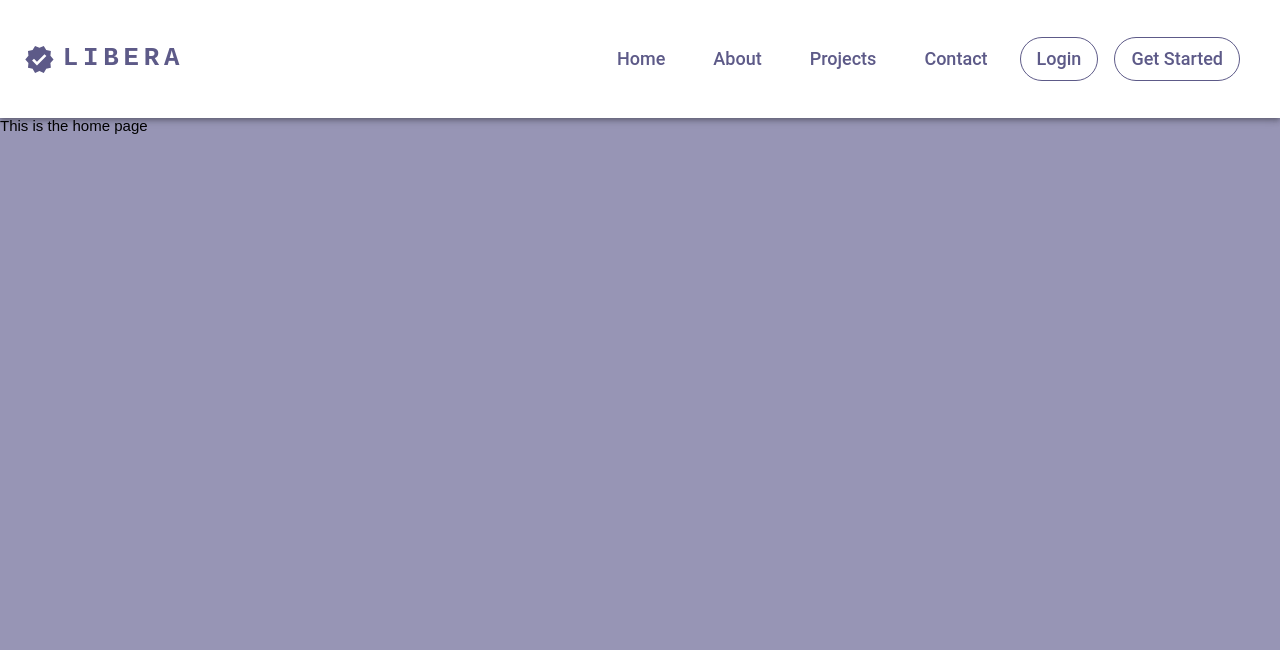
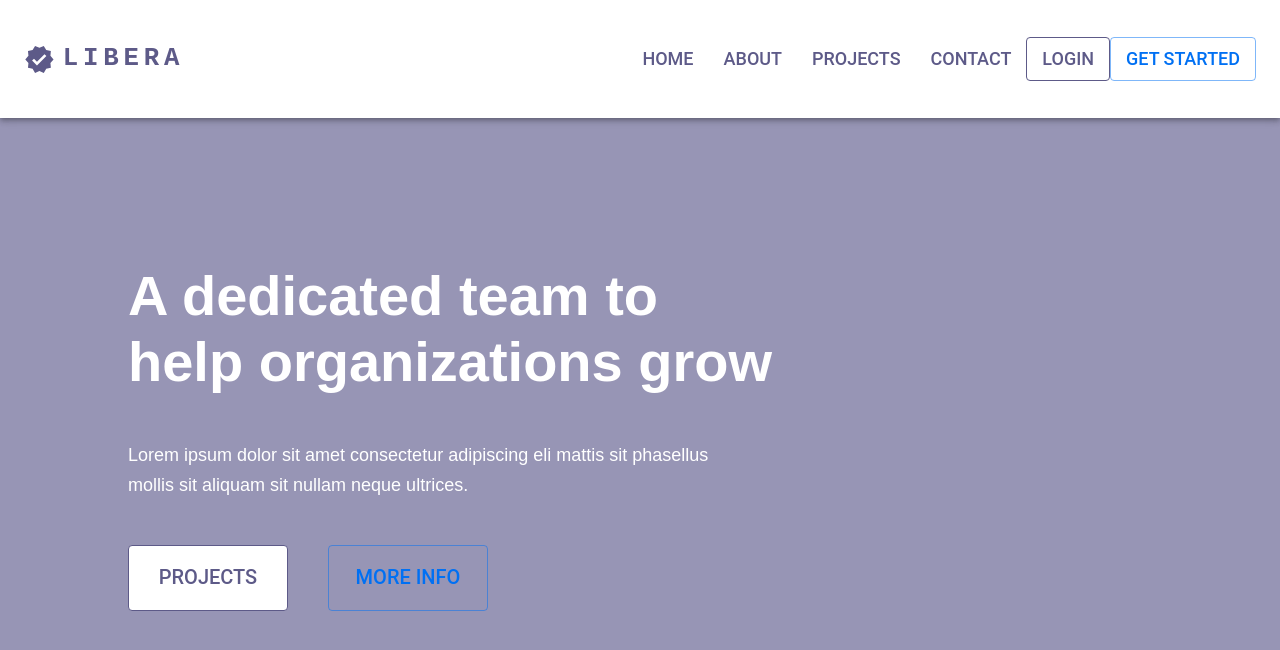
Before and after one commit to um-tesis/stunning-journey-web, a Next.js app: page /home in a window 1280 px wide. Shown: the top 650 px of the page. Built offline with nearby package versions, Linux system fonts and the light colour scheme.

Commit message:
first steps of home implementation, added health check, first button shared component

```diff
--- a/package.json
+++ b/package.json
@@ -18,6 +18,7 @@
     "@types/node": "18.11.18",
     "@types/react": "18.0.27",
     "@types/react-dom": "18.0.10",
+    "axios": "^1.3.4",
     "eslint": "8.33.0",
     "eslint-config-next": "13.1.6",
     "graphql": "^16.6.0",
--- a/src/features/home/index.tsx
+++ b/src/features/home/index.tsx
@@ -1,11 +1,30 @@
-import {Box} from '@mui/material';
+import {Box, Button} from '@mui/material';
+import Image from 'next/image';
 import Header from '../shared/components/header';
+import PrimaryButton from '../shared/components/primary-button';
+import styles from './styles.module.scss';
 
 export default function Home() {
   return (
     <Box sx={{backgroundColor: '#9795B5', height: '100%'}}>
       <Header />
-      <h1>This is the home page</h1>
+      <div className={styles.mainHomeContainer}>
+        <div className={styles.homeFirstSection}>
+          <div className={styles.homeFirstSectionContent}>
+            <h1>A dedicated team to help organizations grow</h1>
+            <p>
+              Lorem ipsum dolor sit amet consectetur adipiscing eli mattis sit phasellus mollis sit aliquam
+              sit nullam neque ultrices.
+            </p>
+            <div className={styles.buttonsContainer}>
+              <PrimaryButton inverted onClick={() => {}}>
+                Projects
+              </PrimaryButton>
+              <PrimaryButton onClick={() => {}}>More Info</PrimaryButton>
+            </div>
+          </div>
+        </div>
+      </div>
     </Box>
   );
 }
--- /dev/null
+++ b/src/features/home/styles.module.scss
@@ -0,0 +1,46 @@
+.mainHomeContainer {
+  width: 100%;
+  height: 100%;
+  overflow-y: auto;
+  color: #fff;
+  .homeFirstSection {
+    width: 100%;
+    height: 100%;
+    display: flex;
+    flex-direction: column;
+    justify-content: center;
+    padding: 10%;
+
+    .homeFirstSectionContent {
+      & > * {
+        margin-bottom: 45px;
+      }
+
+      h1 {
+        font-weight: 700;
+        font-size: 56px;
+        line-height: 66px;
+        width: 650px;
+      }
+      p {
+        font-style: normal;
+        font-weight: 400;
+        font-size: 18px;
+        line-height: 30px;
+        width: 600px;
+      }
+
+      .buttonsContainer {
+        display: flex;
+        width: 400px;
+        justify-content: space-between;
+        button {
+          width: 170px;
+          height: 66px;
+          font-size: 20px;
+          margin-right: 40px;
+        }
+      }
+    }
+  }
+}
--- a/src/features/shared/components/header/index.tsx
+++ b/src/features/shared/components/header/index.tsx
@@ -10,13 +10,16 @@ import Container from '@mui/material/Container';
 import Button from '@mui/material/Button';
 import MenuItem from '@mui/material/MenuItem';
 import VerifiedIcon from '@mui/icons-material/Verified';
+import {serverHealthCheck} from '@/lib/utils/api-settings';
+import PrimaryButton from '../primary-button';
 
 const pages = ['Home', 'About', 'Projects', 'Contact'];
-const settings = ['Profile', 'Account', 'Dashboard', 'Logout'];
+const projects = ['Tacuru', 'Teleton', 'UM'];
 
 function Header() {
   const [anchorElNav, setAnchorElNav] = React.useState<null | HTMLElement>(null);
   const [anchorElUser, setAnchorElUser] = React.useState<null | HTMLElement>(null);
+  const [isProjectsMenuOpen, setIsProjectsMenuOpen] = React.useState(false);
 
   const handleOpenNavMenu = (event: React.MouseEvent<HTMLElement>) => {
     setAnchorElNav(event.currentTarget);
@@ -31,6 +34,14 @@ function Header() {
 
   const handleCloseUserMenu = () => {
     setAnchorElUser(null);
+  };
+
+  const healthCheck = async () => {
+    await serverHealthCheck();
+  };
+
+  const toogleProjectsMenuOpen = () => {
+    setIsProjectsMenuOpen(!isProjectsMenuOpen);
   };
 
   return (
@@ -113,27 +124,23 @@ function Header() {
               LIBERA
             </Typography>
           </Box>
-          <Box sx={{flexGrow: 0, display: 'flex'}}>
+          <Box
+            sx={{
+              flexGrow: 0,
+              display: 'flex',
+              '& > *': {
+                mr: 2,
+                mt: 2,
+              },
+            }}
+          >
             {pages.map((page) => (
-              <Button
-                key={page}
-                onClick={() => console.log('clicked')}
-                sx={{
-                  my: 2,
-                  color: '#5d5a88',
-                  display: 'block',
-                  textTransform: 'none',
-                  px: 2,
-                  borderRadius: '30px',
-                  mr: 2,
-                }}
-              >
+              <PrimaryButton key={page} inverted hideOutlined onClick={() => console.log('click')}>
                 {page}
                 {page === 'Projects' && (
                   <Menu
-                    sx={{mt: '45px'}}
+                    sx={{mt: '55px', ml: '-320px'}}
                     id='menu-appbar'
-                    anchorEl={anchorElUser}
                     anchorOrigin={{
                       vertical: 'top',
                       horizontal: 'right',
@@ -143,50 +150,22 @@ function Header() {
                       vertical: 'top',
                       horizontal: 'right',
                     }}
-                    open={Boolean(anchorElUser)}
+                    open={isProjectsMenuOpen}
                     onClose={handleCloseUserMenu}
                   >
-                    {settings.map((setting) => (
-                      <MenuItem key={setting} onClick={handleCloseUserMenu}>
-                        <Typography textAlign='center'>{setting}</Typography>
+                    {projects.map((project) => (
+                      <MenuItem key={project} onClick={handleCloseUserMenu}>
+                        <Typography textAlign='center'>{project}</Typography>
                       </MenuItem>
                     ))}
                   </Menu>
                 )}
-              </Button>
+              </PrimaryButton>
             ))}
-            <Button
-              variant='outlined'
-              onClick={() => console.log('clicked')}
-              sx={{
-                my: 2,
-                color: '#5d5a88',
-                display: 'block',
-                textTransform: 'none',
-                border: '1px solid #5d5a88',
-                px: 2,
-                borderRadius: '30px',
-                mr: 2,
-              }}
-            >
+            <PrimaryButton onClick={healthCheck} inverted>
               Login
-            </Button>
-            <Button
-              variant='outlined'
-              onClick={() => console.log('clicked')}
-              sx={{
-                my: 2,
-                color: '#5d5a88',
-                display: 'block',
-                textTransform: 'none',
-                border: '1px solid #5d5a88',
-                px: 2,
-                borderRadius: '30px',
-                mr: 2,
-              }}
-            >
-              Get Started
-            </Button>
+            </PrimaryButton>
+            <PrimaryButton onClick={() => console.log('clicked')}>Get Started</PrimaryButton>
           </Box>
         </Toolbar>
       </Container>
--- /dev/null
+++ b/src/features/shared/components/primary-button/index.tsx
@@ -0,0 +1,36 @@
+import {classNamesFilter} from '@/lib/utils/ui-helper';
+import {Button} from '@mui/material';
+
+import styles from './styles.module.scss';
+
+type ButtonProps = {
+  children: React.ReactNode;
+  onClick: () => void;
+  inverted?: boolean;
+  auxClassNames?: string;
+  hideOutlined?: boolean;
+};
+
+export default function PrimaryButton({
+  children,
+  inverted,
+  hideOutlined,
+  onClick,
+  auxClassNames,
+}: ButtonProps) {
+  return (
+    <Button
+      variant={'outlined'}
+      color='primary'
+      onClick={onClick}
+      className={classNamesFilter(
+        styles.primaryButton,
+        inverted && styles.inverted,
+        hideOutlined && styles.hideOutlined,
+        auxClassNames ?? ''
+      )}
+    >
+      {children}
+    </Button>
+  );
+}
--- /dev/null
+++ b/src/features/shared/components/primary-button/styles.module.scss
@@ -0,0 +1,32 @@
+.primaryButton {
+  color: #fff;
+  background-color: #5d5a88;
+  display: block;
+  text-transform: none;
+  border: 1px solid #5d5a88;
+  border-radius: 30px;
+  padding: 0 16px;
+  height: 44px;
+  width: fit-content;
+
+  &:hover {
+    background-color: #fff;
+    color: #5d5a88;
+    border-color: #5d5a88;
+  }
+
+  &.inverted {
+    background-color: #fff;
+    color: #5d5a88;
+    border-color: #5d5a88;
+    &:hover {
+      background-color: #5d5a88;
+      color: #fff;
+      border-color: #5d5a88;
+    }
+  }
+
+  &.hideOutlined {
+    border: none;
+  }
+}
--- a/src/lib/utils/api-settings.ts
+++ b/src/lib/utils/api-settings.ts
@@ -1,6 +1,4 @@
-import {updateSessionTimeout} from '@features/auth/service';
 import axios, {AxiosInstance} from 'axios';
-import {isPublicRoute} from './ui-helper';
 
 // Server Side API Server Configuration
 const apiServer: AxiosInstance = axios.create({
@@ -44,19 +42,6 @@ apiClient.interceptors.request.use(
   }
 );
 
-apiClient.interceptors.response.use(
-  function (response) {
-    const url = response.config.url;
-    if (!isPublicRoute(url!)) {
-      updateSessionTimeout();
-    }
-    return response;
-  },
-  function (error) {
-    return Promise.reject(error);
-  }
-);
-
 // Local Next JS provided API Server Configuration
 const localServer: AxiosInstance = axios.create({
   baseURL: process.env.APP_BASE_URL,
@@ -66,4 +51,15 @@ const localServer: AxiosInstance = axios.create({
   withCredentials: true,
 });
 
+export const serverHealthCheck = (): Promise<any> => {
+  return axios({
+    method: 'get',
+    url: '/health',
+    baseURL: 'http://localhost:5001',
+    headers: {
+      'Content-Type': 'application/json',
+    },
+  });
+};
+
 export {apiClient, apiServer, localServer};
--- /dev/null
+++ b/src/lib/utils/ui-helper.tsx
@@ -0,0 +1,3 @@
+export const classNamesFilter = (...classes: any[]) => {
+  return classes.filter(Boolean).join(' ');
+};
```
Also changed, not shown: public/collaboration.jpeg (added), 1 other file (tests, documents, lock files or other folders).
